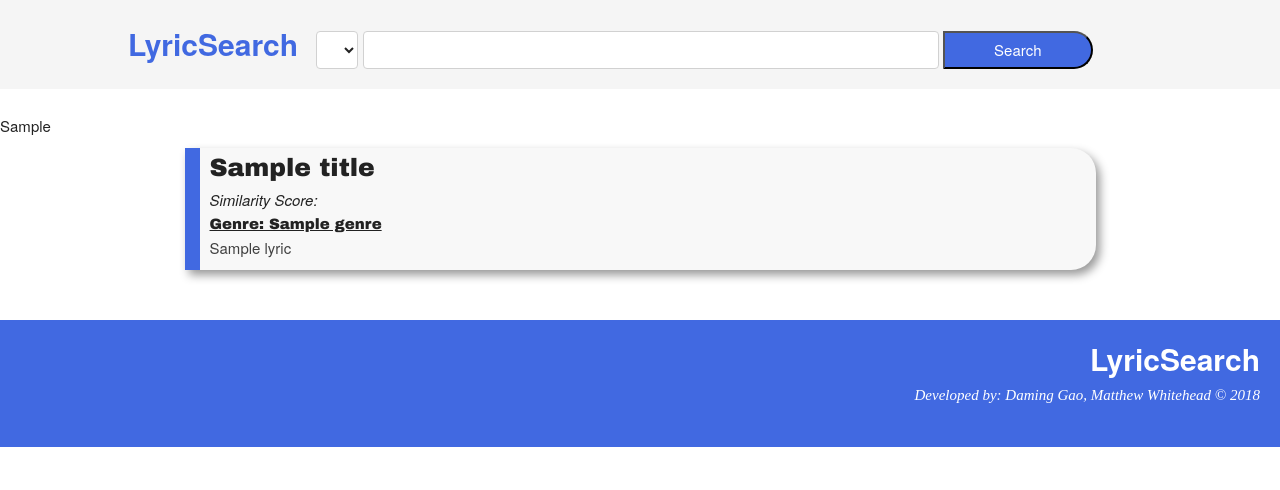
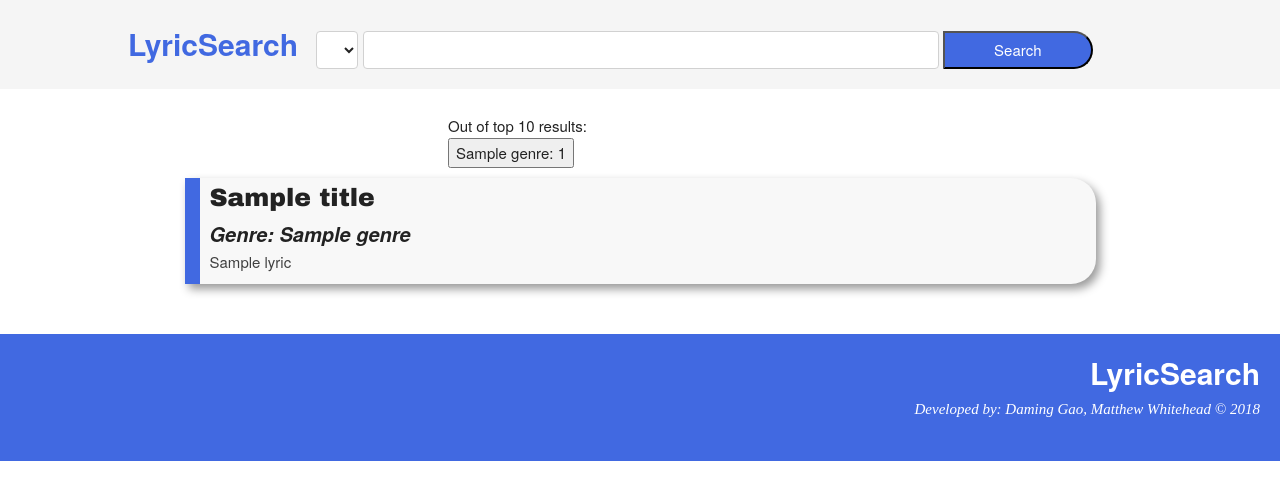
Before and after one commit to matt-whitehead/lyricSearch, a Flask app: template templates/results.html in a window 1280 px wide. Shown: the top 490 px of the page. Run offline with Flask 2, Linux system fonts and the light colour scheme; the template is opened without the code that fills it: most values are stand-ins (such as "Sample title", 1, 10 or a date in 2020); lists and menus that the app fills with data are empty; some libraries are stand-ins or nearby versions.

Commit message:
Song statistics

```diff
--- a/main.py
+++ b/main.py
@@ -52,7 +52,6 @@ def generate_result(query, search_type):
 
         # count up the genres of the results
         genre_counts = Counter(genre)
-
         return title, artist, lyrics, genre, genre_counts, modified_query
 
 
@@ -64,10 +63,20 @@ def root():
 @app.route("/search")
 def search():
     # collect and parse the query
-    q = request.args['q']
-    t = request.args['t']
+    q = request.args['q']  # query
+    t = request.args['t']  # type
+
     title, artist, lyrics, genre, genre_counts, modified_query = generate_result(q, t)
 
     return render_template("results.html", q=q, title=title,
                            artist=artist, lyrics=lyrics, genre=genre,
                            genre_counts=genre_counts, modified_query=modified_query, t=t)
+
+def filterByGenre():
+    g = request.args['g']  # genre
+
+    # if button clicked == genre
+    # call generate_result function to only search for these genreSelected
+    # then render_template
+
+    return 0
--- a/static/css/customize.css
+++ b/static/css/customize.css
@@ -44,9 +44,22 @@
     font-style: italic;
 }
 .artist {
+    font-size: 20px;
     margin-left: 10px;
     font-family: "Arial Black", Gadget, sans-serif;
     text-decoration: underline;
+}
+
+.genre {
+    font-size: 20px;
+    margin-left: 10px;
+    font-style: italic;
+    font-weight: bold;
+}
+
+#statistics {
+    margin-left: 35%;
+    margin-right: auto;
 }
 
 .lyrics {
@@ -107,3 +120,9 @@ footer {
     text-align: right !important;
     margin-right: 20px;
 }
+
+mark{
+    background-color: transparent !important;
+    color: #4169E1 !important;
+    font-weight: bold;
+}
--- a/templates/results.html
+++ b/templates/results.html
@@ -7,9 +7,17 @@
         <link rel="stylesheet" type= "text/css" href= "{{ url_for('static',filename='css/normalize.css') }}">
         <link href='https://fonts.googleapis.com/css?family=Inconsolata' rel='stylesheet' type='text/css'>
         <link rel="stylesheet" type= "text/css" href= "{{ url_for('static',filename='css/customize.css') }}">
-        <script src={{ url_for('static', filename='js/mark.min.js') }}></script>
     </head>
     <body>
+        <script src="https://code.jquery.com/jquery-3.1.1.min.js"
+            integrity="sha256-hVVnYaiADRTO2PzUGmuLJr8BLUSjGIZsDYGmIJLv2b8="
+            crossorigin="anonymous"></script>
+        <script src="https://code.jquery.com/jquery-3.1.1.min.js"
+            integrity="sha256-hVVnYaiADRTO2PzUGmuLJr8BLUSjGIZsDYGmIJLv2b8="
+            crossorigin="anonymous"></script>
+        <script src={{ url_for('static', filename='js/mark.min.js') }}></script>
+
+
         <div class="form-group">
             <form action="search">
                 <a href="/" class="logo"> LyricSearch </a>
@@ -40,21 +48,35 @@
         {% if title|length == 0 %}
             <div class="error">{{"Search not found! Try to use other keywords."}}</div>
         {% else %}
-            <div>{{genre_counts}}</div>
+            <div id="statistics">
+                <h class="genreSelectorTitle"> Out of top 10 results: </h>
+                <br>
+                {% for genre, count in genre_counts.most_common() %}
+                    <button class="genreSelector" genre="{{ g }}"> {{ genre + ": " + count|string}} </button>
+                {% endfor %}
+            </div>
             {% for i in range(title|length) %}
                 <div class="wrapper">
                       <div class="title" id="panel">{{title[i]}}</div>
-                      <div class="score" id="panel">{{"Similarity Score: "}}</div>
                       <div class="artist" id="panel">{{"Artist: " + artist[i]}}</div>
-                      <div class="artist" id="panel">{{"Genre: " + genre[i]}}</div>
+                      <div class="genre" id="{{ genre[i] }}">{{"Genre: " + genre[i]}}</div>
                       <div class="lyrics" id="panel">{{lyrics[i]}}</div>
                 </div>
             {% endfor %}
         {% endif %}
         <script>
             let instance = new Mark(document.querySelector('body'));
-            let options = {'accuracy': 'partially', 'exclude': ['.title']}
+            let options = {'accuracy': 'partially', 'exclude': ['.title', '.artist', '.genre', '.genreSelector', '.genreSelectorTitle']}
             instance.mark(document.getElementsByClassName('searchBox')[0].value.split(' '), options);
+
+            $('.genreSelector').click(function() {
+                var genreSelected = $(this).attr('g');
+                console.log(genreSelected);
+                //$(".wrapper").not('#' + genreSelected).css({
+                    //"background-color" : "lightblue"
+                //})
+            })
+
         </script>
         <footer>
             <h class="footerLogo"> LyricSearch </h>
```
